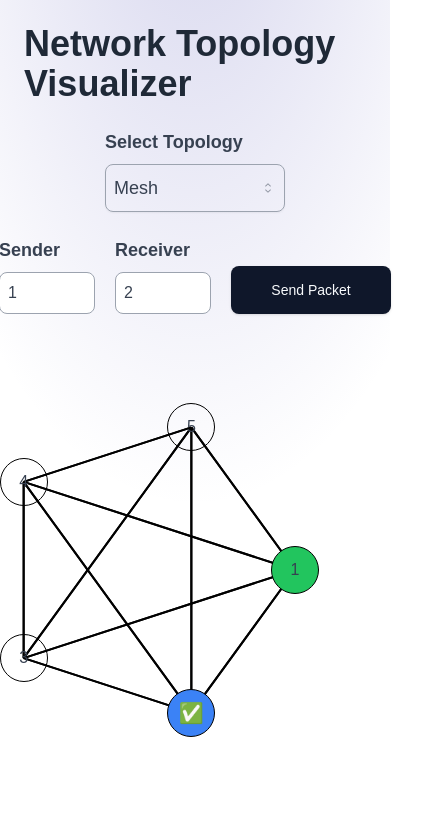
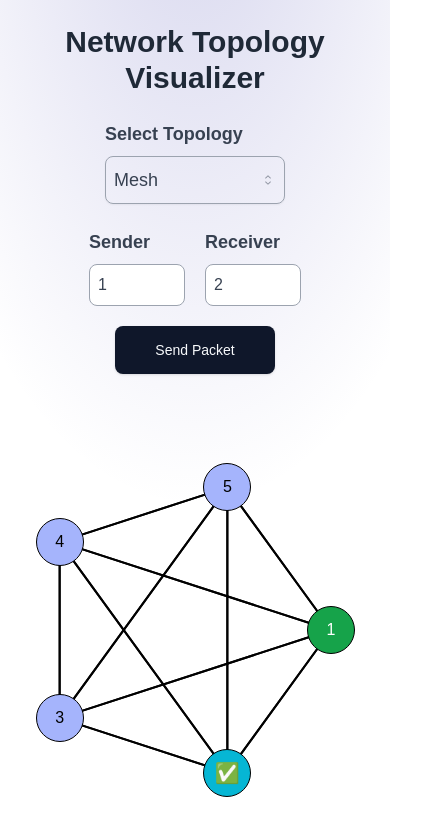
Before and after one commit to TheCoderAdi/NetCraft, a Next.js app: page /visualiser in a window 390 px wide. Shown: the top 836 px of the page, 446 px wide, since content can reach past the window. Built offline with nearby package versions, Linux system fonts and the light colour scheme.

Commit message:
chore: Update visualiser page layout responsiveness

```diff
--- a/app/visualiser/page.tsx
+++ b/app/visualiser/page.tsx
@@ -421,8 +421,14 @@ const VisualizerPage = () => {
   };
 
   return (
-    <div className="h-screen flex flex-col items-center p-6 text-gray-700">
-      <h1 className="text-4xl font-bold mb-6 text-gray-800">
+    <div
+      className={`h-screen max-w-full flex flex-col items-center p-6 text-gray-700 ${
+        topology === "Bus"
+          ? "max-md:overflow-x-scroll"
+          : "max-md:overflow-x-hidden"
+      }`}
+    >
+      <h1 className="text-4xl font-bold mb-6 text-gray-800 max-sm:text-center max-md:text-3xl">
         Network Topology Visualizer
       </h1>
 
--- a/components/shared/NodeInput.tsx
+++ b/components/shared/NodeInput.tsx
@@ -17,7 +17,8 @@ const NodeInput = ({
   numNodes,
   handlePacketTransfer,
 }: Props) => (
-  <div className="mb-6 flex gap-5 items-center">
+  <div className="mb-6 flex gap-5 items-center justify-center max-sm:flex-col">
+    <div className="flex flex-row gap-5">
       <div>
         <label className="block text-lg font-semibold mb-2">Sender</label>
         <input
@@ -41,8 +42,10 @@ const NodeInput = ({
           max={numNodes}
         />
       </div>
-
+    </div>
+    <div className="self-end max-sm:self-center">
       <PacketTransferButton handlePacketTransfer={handlePacketTransfer} />
+    </div>
   </div>
 );
 
--- a/components/shared/PacketTransferButton.tsx
+++ b/components/shared/PacketTransferButton.tsx
@@ -8,7 +8,6 @@ const PacketTransferButton = ({ handlePacketTransfer }: Props) => (
   <Button
     onClick={handlePacketTransfer}
     className="px-6 py-2 rounded-lg hover:bg-gray-800 w-40 h-12"
-    style={{ alignSelf: "end" }}
   >
     Send Packet
   </Button>
--- a/components/shared/TopologyVisualizer.tsx
+++ b/components/shared/TopologyVisualizer.tsx
@@ -12,7 +12,6 @@ interface Props {
 }
 
 const TopologyVisualizer = ({
-  //   topology,
   numNodes,
   renderConnections,
   getX,
@@ -23,16 +22,19 @@ const TopologyVisualizer = ({
   isTransferring,
   rejections,
 }: Props) => (
-  <div className="relative mt-8 w-[500px] h-[400px]">
-    <svg width="501" height="400" className="absolute">
-      {renderConnections()}
-    </svg>
+  <div className="relative mt-8 w-[428px] h-[400px] max-md:w-[600px] max-sm:w-[428px]">
+    <svg className="absolute w-[501px] h-[400px]">{renderConnections()}</svg>
     {Array.from({ length: numNodes }, (_, index) => (
       <div
         key={index}
-        className={`absolute h-12 w-12 flex items-center justify-center border border-black rounded-full ${
-          sender === index + 1 ? "bg-green-500" : ""
-        } ${receiver === index + 1 ? "bg-blue-500" : ""}`}
+        className={`absolute h-12 w-12 flex items-center justify-center border border-black rounded-full
+          ${sender === index + 1 ? "bg-green-600" : ""}
+          ${receiver === index + 1 ? "bg-cyan-500" : ""}
+          ${
+            sender !== index + 1 && receiver !== index + 1
+              ? "bg-indigo-300 text-black"
+              : "text-white"
+          }`}
         style={{
           left: `${getX(index)}px`,
           top: `${getY(index)}px`,
@@ -43,7 +45,7 @@ const TopologyVisualizer = ({
         {rejections.includes(index + 1) && (
           <div className="absolute text-red-600 text-xl">❌</div>
         )}
-        {receiver === index + 1 && !isTransferring && (
+        {!isTransferring && receiver === index + 1 && (
           <div className="absolute text-green-600 text-xl">✅</div>
         )}
       </div>
```
Lines whose indentation alone changed are shown as unchanged.
